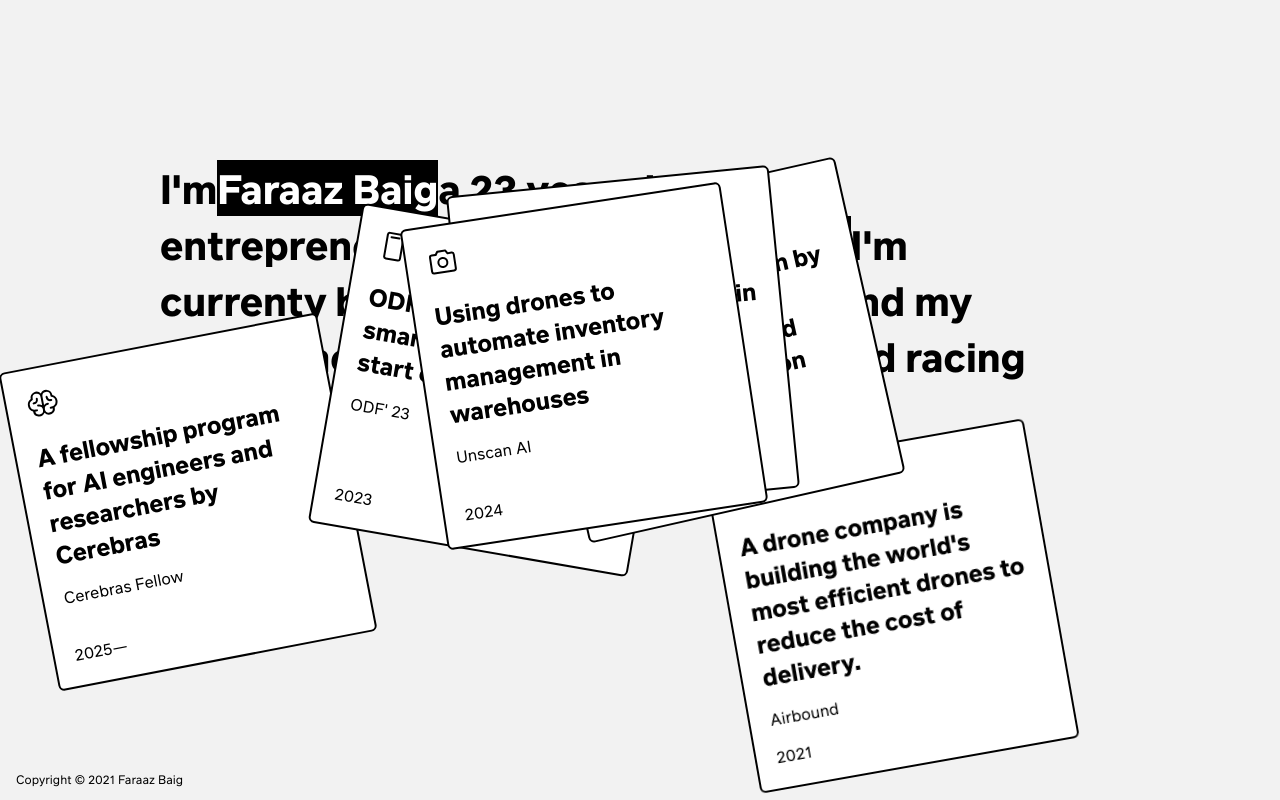
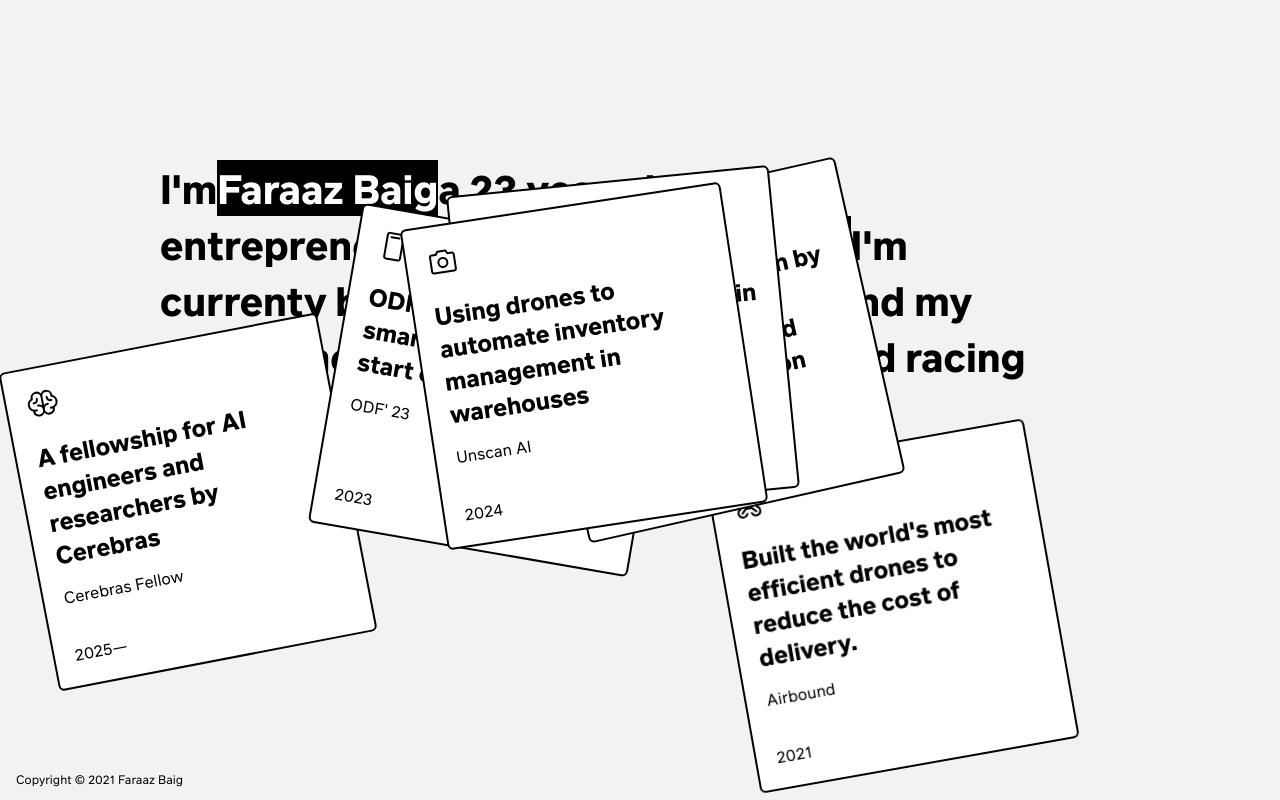
Before and after one commit to faraaz-baig/portfolio, a React (Vite) app: page / in a window 1280 px wide. Built offline with nearby package versions, Linux system fonts and the light colour scheme.

Commit message:
reduced some words

```diff
--- a/src/data/index.tsx
+++ b/src/data/index.tsx
@@ -41,7 +41,7 @@
     id: "airbound",
     title: "Airbound",
     description:
-      "A drone company is building the world's most efficient drones to reduce the cost of delivery.",
+      "Built the world's most efficient drones to reduce the cost of delivery.",
     url: "https://airbound.co",
     year: 2021,
     color: "#FFFFFF",
@@ -88,7 +88,7 @@
   {
     id: "cerebras-fellow",
     title: "Cerebras Fellow",
-    description: "A fellowship program for AI engineers and researchers by Cerebras",
+    description: "A fellowship for AI engineers and researchers by Cerebras",
     url: "https://www.cerebras.ai/fellows",
     year: [2025],
     color: "#FFFFFF",
```
